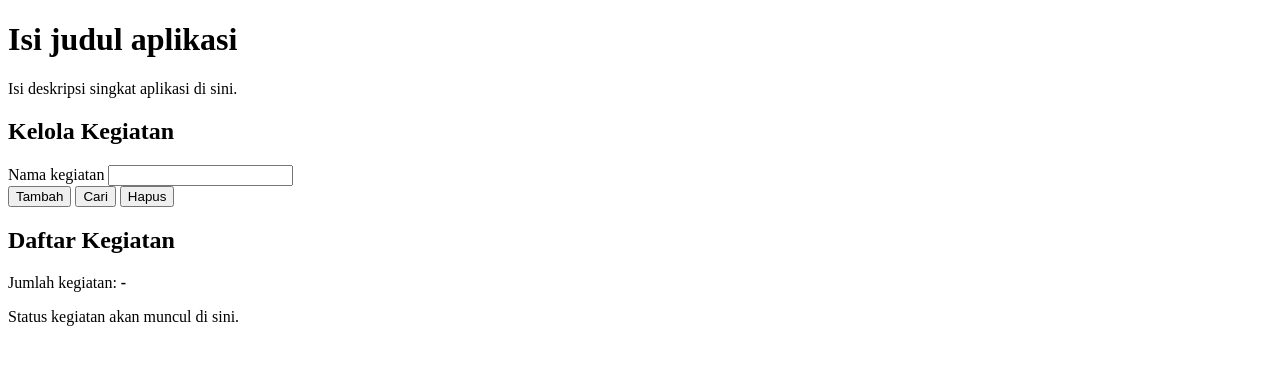
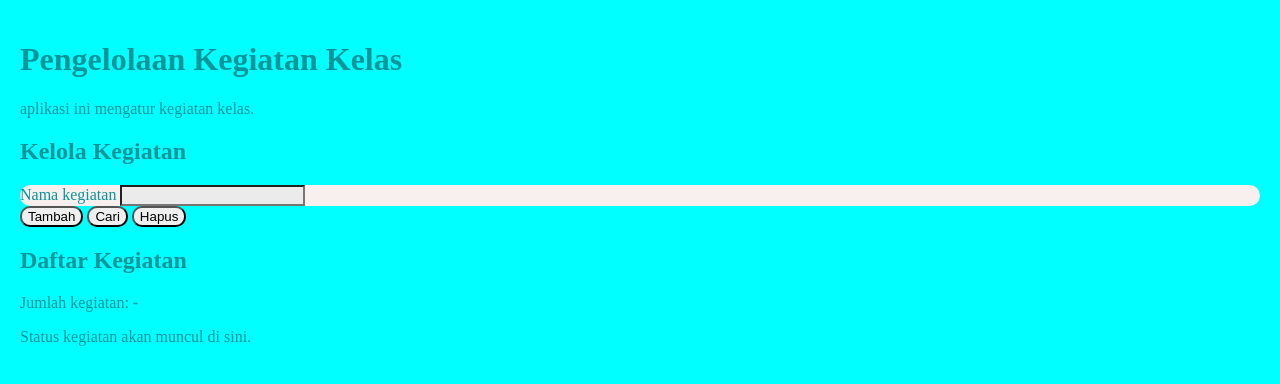
Before and after one commit to afiftnj-collab/ProyekAkhir_2026_4472, a plain HTML site: page index.html in a window 1280 px wide. Drawn offline with Linux system fonts and the light colour scheme.

Commit message:
initial: project stater

```diff
--- a/index.html
+++ b/index.html
@@ -8,15 +8,15 @@
        Lengkapi judul tab browser pada <title> di bawah.
        Kemudian lengkapi judul utama <h1> dan paragraf deskripsi <p>
        di bagian header halaman. -->
-  <title>Isi judul halaman</title>
+  <title>Pengelolaan Kegiatan Kelas</title>
 
   <link rel="stylesheet" href="style.css">
 </head>
 <body>
   <main class="container">
     <header class="kepala-halaman">
-      <h1>Isi judul aplikasi</h1>
-      <p>Isi deskripsi singkat aplikasi di sini.</p>
+      <h1>Pengelolaan Kegiatan Kelas</h1>
+      <p>aplikasi ini mengatur kegiatan kelas.</p>
     </header>
 
     <section class="panel" aria-label="Pengelolaan kegiatan">
--- a/style.css
+++ b/style.css
@@ -14,11 +14,18 @@
 /* TODO CSS-01: Atur jenis font, warna teks, warna latar belakang,
    margin, dan padding dasar halaman. */
 body {
+  font-style:arial ;
+  color: rgb(11, 148, 153);
+  background-color: aqua;
+  margin: auto;
+  padding: 20px;
+
 }
 
 /* TODO CSS-02: Atur lebar konten, posisi, padding, margin,
    border dan border-radius seperlunya. */
 .container {
+  border-radius: 100%;
 }
 
 .kepala-halaman {
@@ -30,18 +37,24 @@ body {
 /* TODO CSS-03: Atur ukuran input, padding, jarak antar elemen,
    warna tombol, dan tampilan yang konsisten. */
 .form-baris {
+box-sizing: content-box;
+background-color: rgb(248, 239, 239);
+border-radius: 50px;
 }
 
 .form-baris label {
 }
 
 .form-baris input {
+
+  background-color: rgb(236, 235, 235);
 }
 
 .aksi {
 }
 
 .aksi button {
+  border-radius: 10px;
 }
 
 /* TODO CSS-04: Rapikan daftar kegiatan, jumlah kegiatan, dan pesan
```
